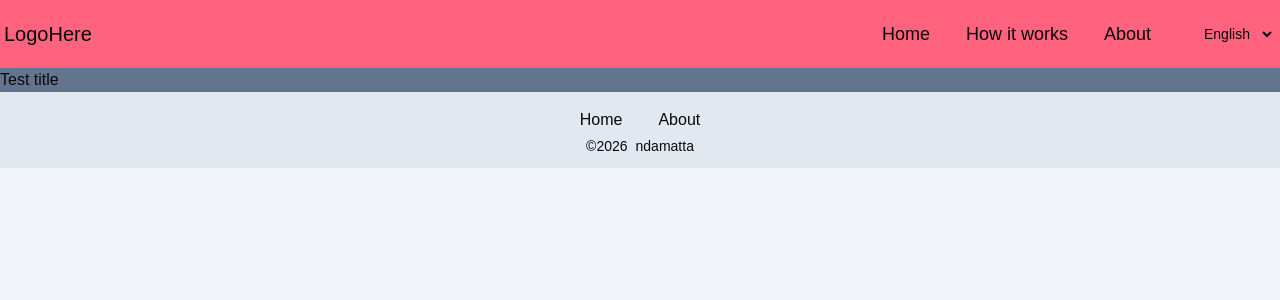
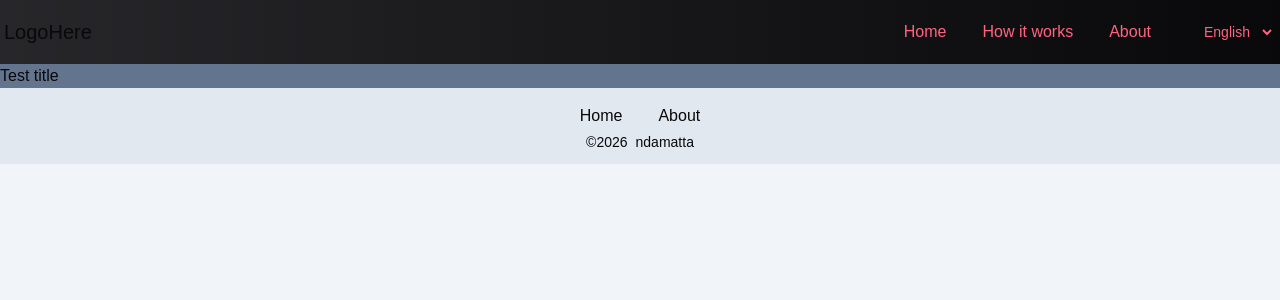
Before and after one commit to ndamatta/unfollowz, a Next.js app: page /en in a window 1280 px wide. Shown: the top 300 px of the page. Built offline with nearby package versions, Linux system fonts and the light colour scheme; a web font is replaced by a local one.

Commit message:
switch bg colors for better contrast

```diff
--- a/src/components/Header.tsx
+++ b/src/components/Header.tsx
@@ -6,7 +6,7 @@ export default async function Header() {
   const t = await getTranslations('Header');
 
   return (
-    <header className="bg-rose-400">
+    <header className="bg-linear-to-l from-zinc-950 to-zinc-800">
       <div className="max-w-7xl mx-auto flex items-center justify-between px-1 py-4">
 
         {/* logo */}
@@ -16,13 +16,13 @@ export default async function Header() {
 
         {/* nav */}
         <nav className="flex items-center gap-5">
-          <Link href="/" className="text-lg text-zinc-950 px-2 py-1 rounded-xl hover:bg-rose-300 hover:scale-105 hover:shadow-lg transition">
+          <Link href="/" className="text-base text-rose-400 px-2 py-1 rounded-xl hover:bg-rose-400 hover:text-zinc-950 hover:scale-105 hover:shadow-lg transition">
             {t("home")}
           </Link>
-          <Link href="/howitworks" className="text-lg text-zinc-950 px-2 py-1 rounded-xl hover:bg-rose-300 hover:scale-105 hover:shadow-lg transition">
+          <Link href="/howitworks" className="text-base text-rose-400 px-2 py-1 rounded-xl hover:bg-rose-400 hover:text-zinc-950 hover:scale-105 hover:shadow-lg transition">
             {t("how-it-works")}
           </Link>
-          <Link href="/about" className="text-lg text-zinc-950 px-2 py-1 rounded-xl hover:bg-rose-300 hover:scale-105 hover:shadow-lg transition">
+          <Link href="/about" className="text-base text-rose-400 px-2 py-1 rounded-xl hover:bg-rose-400 hover:text-zinc-950 hover:scale-105 hover:shadow-lg transition">
             {t("about")}
           </Link>
           <SelectLanguage />
--- a/src/components/SelectLanguage.tsx
+++ b/src/components/SelectLanguage.tsx
@@ -14,7 +14,7 @@ export const SelectLanguage = () => {
     };
 
     return (
-        <select className="text-sm text-zinc-950 ml-4 px-1 rounded-xl bg-transparent border border-transparent hover:bg-rose-300 hover:shadow-xl transition cursor-pointer focus:outline-none" onChange={(e) => changeLanguage(e.target.value)} value={currentLocale}>
+        <select className="text-sm text-rose-400 ml-4 px-1 rounded-xl bg-transparent border border-transparent hover:bg-rose-400 hover:text-zinc-950 hover:shadow-xl transition cursor-pointer focus:outline-none" onChange={(e) => changeLanguage(e.target.value)} value={currentLocale}>
             <option value="en">English</option>
             <option value="es">Spanish</option>
         </select>
```
